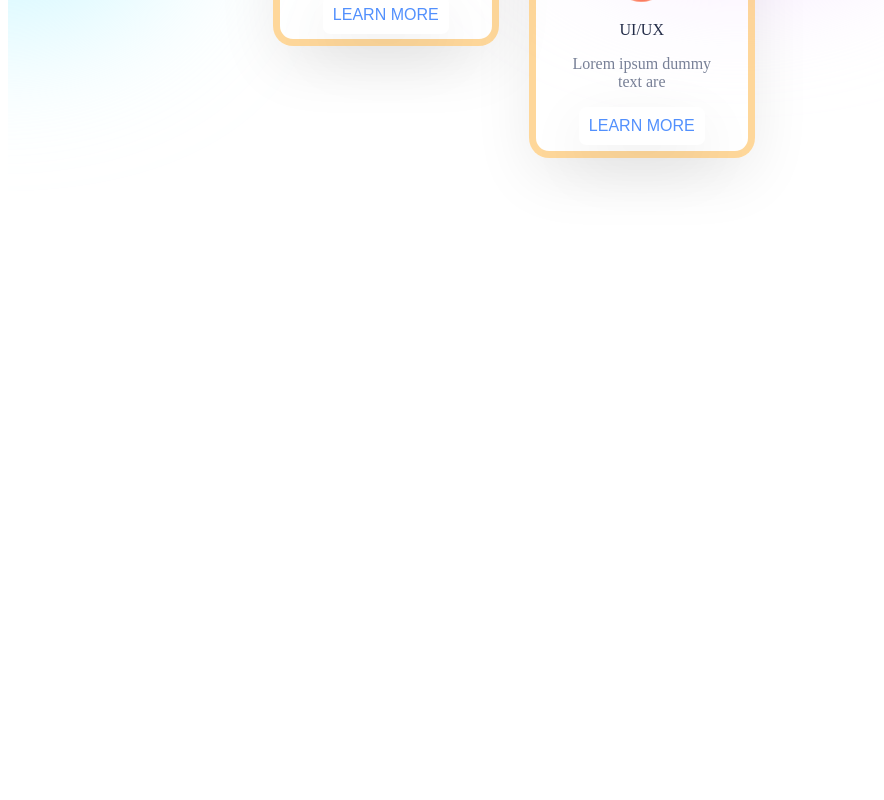
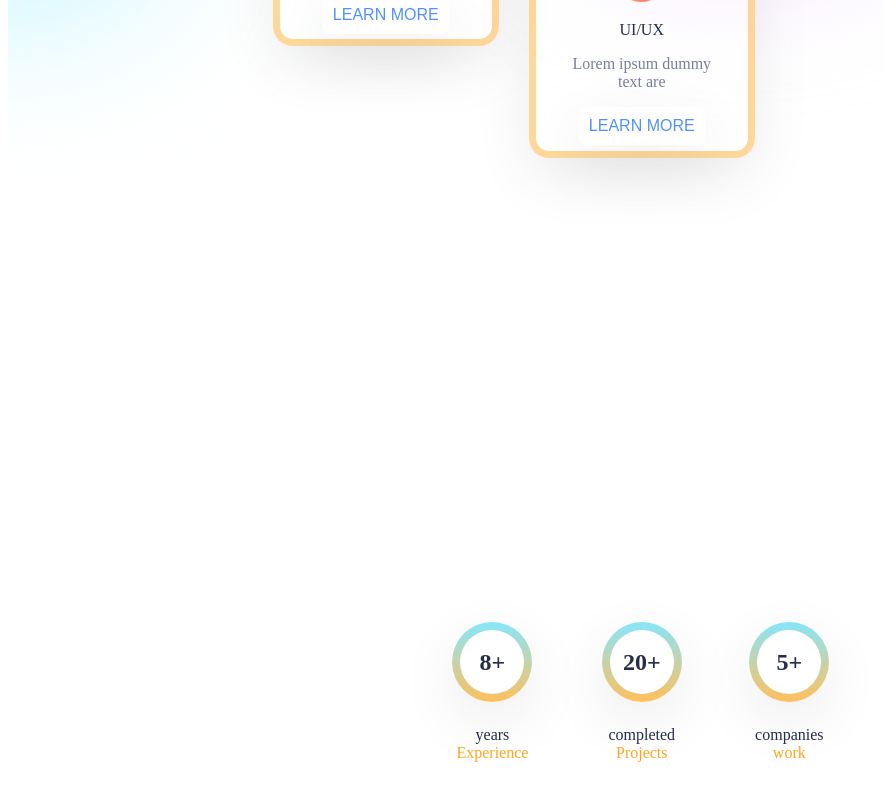
Before and after one commit to Kwolik/portfolio, a React (Create React App) app: page / in a window 1280 px wide. Shown: the part 1352-2152 px from the top of the page, without its empty margins (0-884 px from the left). Before the commit the page ends 1944 px from the top, so only its background shows below. Built offline with nearby package versions, Linux system fonts and the light colour scheme; the HTML template or start-up script is replaced by a standard one.

Commit message:
Create new component Experience

```diff
--- a/src/App.js
+++ b/src/App.js
@@ -3,6 +3,7 @@
 import Navbar from "./components/navbar/Navbar";
 import Intro from "./components/navbar/intro/Intro";
 import Services from "./components/services/Services";
+import Experience from "./components/experience/Experience";
 
 function App() {
   return (
@@ -10,6 +11,7 @@
       <Navbar />
       <Intro />
       <Services />
+      <Experience />
     </div>
   );
 }
--- /dev/null
+++ b/src/components/experience/Experience.css
@@ -0,0 +1,45 @@
+.experience {
+    display: flex;
+    align-items: center;
+    justify-content: center;
+    gap: 5rem;
+    height: 30vh;
+    margin-bottom: 8rem;
+}
+
+.achievement {
+    display: flex;
+    flex-direction: column;
+    align-items: center;
+}
+
+.circle {
+    width: 4rem;
+    height: 4rem;
+    background: white;
+    border-radius: 100%;
+    position: relative;
+    display: flex;
+    align-items: center;
+    justify-content: center;
+    font-size: 1.5rem;
+    font-weight: bold;
+    margin-bottom: 2rem;
+}
+
+.circle::before {
+    border-radius: 100%;
+    content: '';
+    background-image: linear-gradient(to bottom, #87e6fb 0%, #ffc05c 100%);
+    top: -8px;
+    left: -8px;
+    bottom: -8px;
+    right: -8px;
+    position: absolute;
+    z-index: -1;
+    box-shadow: var(--boxShadow);
+}
+
+.achievement span:nth-of-type(2) {
+    color: var(--orange);
+}
--- /dev/null
+++ b/src/components/experience/Experience.jsx
@@ -0,0 +1,26 @@
+import React from "react";
+import "./Experience.css";
+
+const Experience = () => {
+  return (
+    <div className="experience">
+      <div className="achievement">
+        <div className="circle">8+</div>
+        <span>years</span>
+        <span>Experience</span>
+      </div>
+      <div className="achievement">
+        <div className="circle">20+</div>
+        <span>completed</span>
+        <span>Projects</span>
+      </div>
+      <div className="achievement">
+        <div className="circle">5+</div>
+        <span>companies</span>
+        <span>work</span>
+      </div>
+    </div>
+  );
+};
+
+export default Experience;
```
